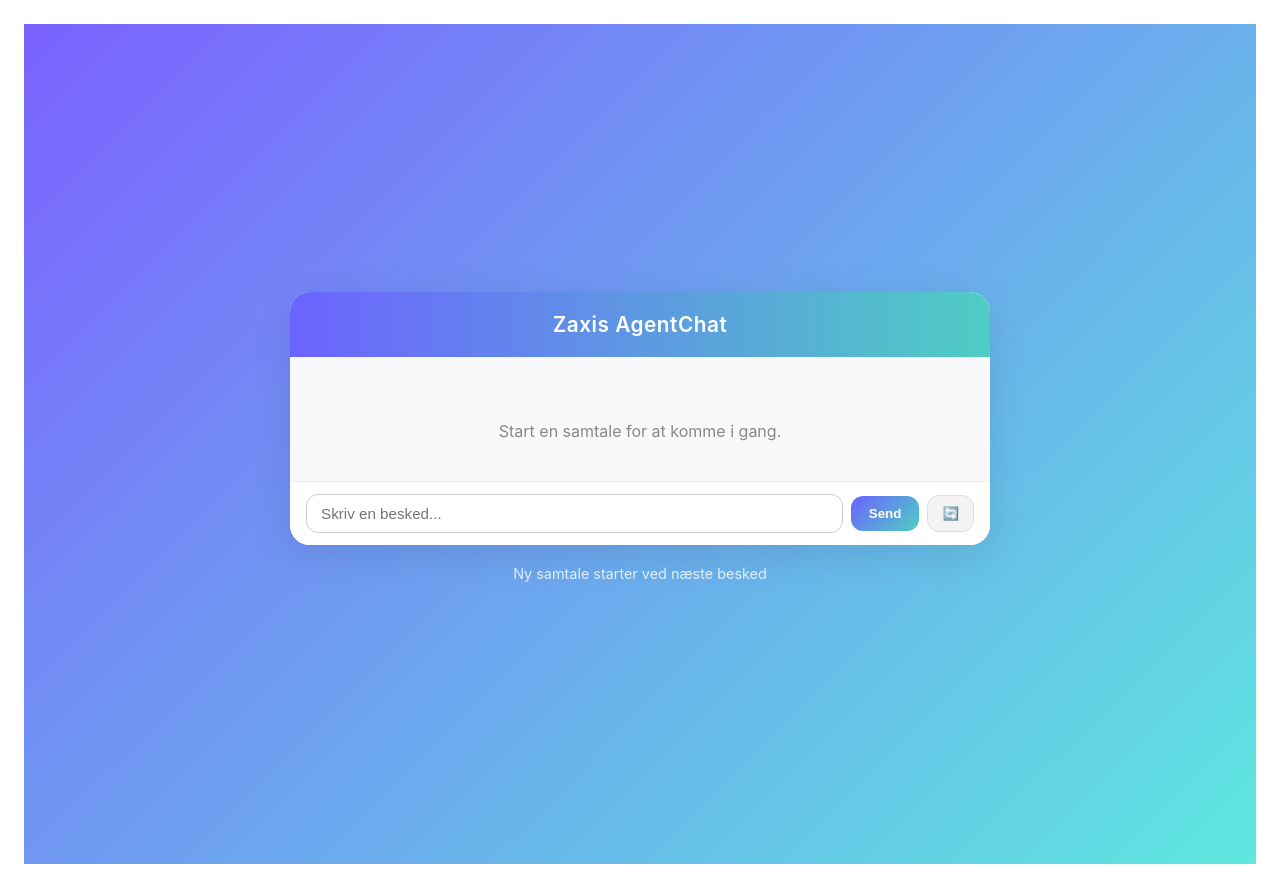
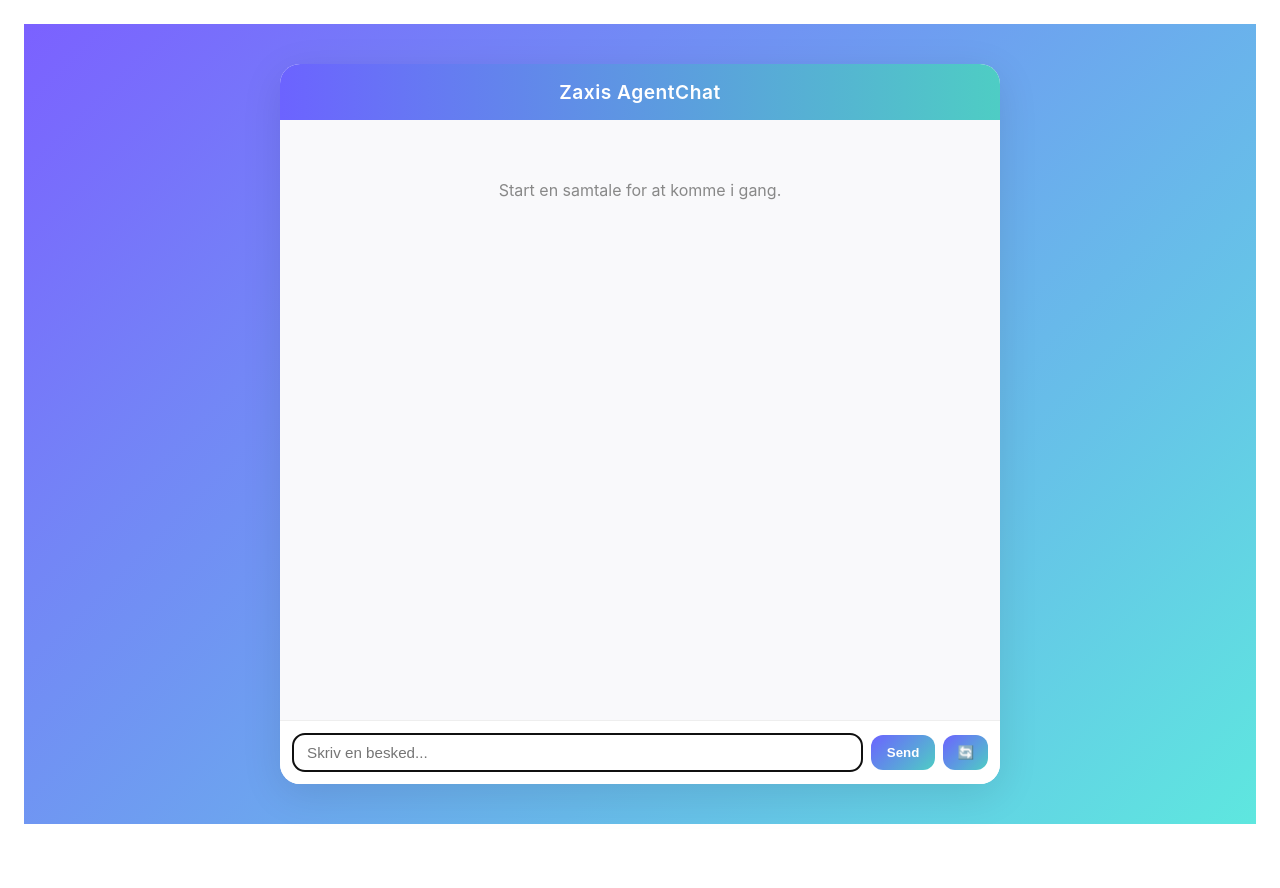
Before and after one commit to JacobHonore1/zaxis-agentchat, a Next.js app: page / in a window 1280 px wide. After the commit the page ends 848 px from the top, so only its background shows below. Built offline with nearby package versions, Linux system fonts and the light colour scheme.

Commit message:
Update page.tsx

```diff
--- a/app/page.tsx
+++ b/app/page.tsx
@@ -1,14 +1,26 @@
 'use client';
 
-import { useState, useEffect } from 'react';
+import { useState, useEffect, useRef } from 'react';
 
 export default function ChatPage() {
   const [messages, setMessages] = useState<{ role: string; content: string }[]>([]);
   const [input, setInput] = useState('');
   const [conversationId, setConversationId] = useState<string | null>(null);
   const [loading, setLoading] = useState(false);
+  const inputRef = useRef<HTMLInputElement | null>(null);
+  const chatEndRef = useRef<HTMLDivElement | null>(null);
 
-  // Hent tidligere conversation_id fra localStorage (hvis det findes)
+  // Fokus på inputfeltet ved indlæsning
+  useEffect(() => {
+    inputRef.current?.focus();
+  }, [loading]);
+
+  // Scroll til bund når nye beskeder tilføjes
+  useEffect(() => {
+    chatEndRef.current?.scrollIntoView({ behavior: 'smooth' });
+  }, [messages]);
+
+  // Hent tidligere conversation_id fra localStorage
   useEffect(() => {
     const storedId = localStorage.getItem('conversation_id');
     if (storedId) {
@@ -17,7 +29,6 @@ export default function ChatPage() {
     }
   }, []);
 
-  // Send besked til API
   const sendMessage = async () => {
     if (!input.trim() || loading) return;
 
@@ -43,7 +54,6 @@ export default function ChatPage() {
         setMessages((prev) => [...prev, botMessage]);
       }
 
-      // Gem nyt conversation_id hvis det er første besked
       if (data.conversation_id && !conversationId) {
         setConversationId(data.conversation_id);
         localStorage.setItem('conversation_id', data.conversation_id);
@@ -57,39 +67,51 @@ export default function ChatPage() {
       ]);
     } finally {
       setLoading(false);
+      inputRef.current?.focus();
     }
   };
 
-  // Nulstil samtale
   const resetConversation = () => {
     localStorage.removeItem('conversation_id');
     setConversationId(null);
     setMessages([]);
+    inputRef.current?.focus();
+  };
+
+  // Enkel formattering af AI-svar med Markdown-lignende visning
+  const renderFormattedContent = (text: string) => {
+    const lines = text.split('\n').filter((l) => l.trim() !== '');
+    return lines.map((line, i) => {
+      if (line.startsWith('###')) return <h3 key={i}>{line.replace('###', '').trim()}</h3>;
+      if (line.startsWith('**')) return <strong key={i}>{line.replace(/\*\*/g, '')}</strong>;
+      if (line.startsWith('- ')) return <li key={i}>{line.replace('- ', '').trim()}</li>;
+      return <p key={i}>{line}</p>;
+    });
   };
 
   return (
     <div
       style={{
+        minHeight: '100vh',
+        margin: 0,
+        padding: 0,
         display: 'flex',
-        flexDirection: 'column',
         alignItems: 'center',
         justifyContent: 'center',
-        minHeight: '100vh',
         background: 'linear-gradient(135deg, #7b61ff, #5ee7df)',
         fontFamily: 'Inter, sans-serif',
-        color: '#1a1a1a',
-        padding: '20px',
       }}
     >
       <div
         style={{
           width: '100%',
-          maxWidth: 700,
-          background: 'white',
-          borderRadius: 20,
-          boxShadow: '0 10px 40px rgba(0,0,0,0.1)',
+          maxWidth: 720,
+          height: '90vh',
           display: 'flex',
           flexDirection: 'column',
+          borderRadius: 20,
+          backgroundColor: 'white',
+          boxShadow: '0 10px 40px rgba(0,0,0,0.1)',
           overflow: 'hidden',
         }}
       >
@@ -97,11 +119,11 @@ export default function ChatPage() {
         <div
           style={{
             background: 'linear-gradient(90deg, #6C63FF, #4ECDC4)',
-            padding: '20px 24px',
+            padding: '16px',
             textAlign: 'center',
             color: 'white',
             fontWeight: 600,
-            fontSize: '1.3rem',
+            fontSize: '1.2rem',
             letterSpacing: '0.5px',
           }}
         >
@@ -112,10 +134,9 @@ export default function ChatPage() {
         <div
           style={{
             flex: 1,
-            padding: '24px',
-            height: 450,
+            padding: '20px',
             overflowY: 'auto',
-            backgroundColor: '#f9f9fb',
+            background: '#f9f9fb',
           }}
         >
           {messages.length === 0 ? (
@@ -134,7 +155,7 @@ export default function ChatPage() {
                 <div
                   style={{
                     display: 'inline-block',
-                    padding: '10px 14px',
+                    padding: '12px 16px',
                     borderRadius: 16,
                     background:
                       msg.role === 'user'
@@ -143,13 +164,63 @@ export default function ChatPage() {
                     color: msg.role === 'user' ? 'white' : '#333',
                     maxWidth: '80%',
                     wordBreak: 'break-word',
+                    textAlign: 'left',
                   }}
                 >
-                  {msg.content}
+                  {msg.role === 'assistant'
+                    ? renderFormattedContent(msg.content)
+                    : msg.content}
                 </div>
               </div>
             ))
           )}
+
+          {/* Tre dansende prikker ved loading */}
+          {loading && (
+            <div style={{ textAlign: 'left', margin: '10px 0 0 10px' }}>
+              <div className="dot-flashing" />
+              <style>
+                {`
+                .dot-flashing {
+                  position: relative;
+                  width: 12px;
+                  height: 12px;
+                  border-radius: 6px;
+                  background-color: #6C63FF;
+                  color: #6C63FF;
+                  animation: dot-flashing 1s infinite linear alternate;
+                  animation-delay: .5s;
+                }
+                .dot-flashing::before, .dot-flashing::after {
+                  content: '';
+                  display: inline-block;
+                  position: absolute;
+                  top: 0;
+                  width: 12px;
+                  height: 12px;
+                  border-radius: 6px;
+                  background-color: #6C63FF;
+                  color: #6C63FF;
+                }
+                .dot-flashing::before {
+                  left: -20px;
+                  animation: dot-flashing 1s infinite alternate;
+                  animation-delay: 0s;
+                }
+                .dot-flashing::after {
+                  left: 20px;
+                  animation: dot-flashing 1s infinite alternate;
+                  animation-delay: 1s;
+                }
+                @keyframes dot-flashing {
+                  0% { opacity: 0.2; }
+                  50%, 100% { opacity: 1; }
+                }
+              `}
+              </style>
+            </div>
+          )}
+          <div ref={chatEndRef} />
         </div>
 
         {/* Inputfelt + footer */}
@@ -157,13 +228,14 @@ export default function ChatPage() {
           style={{
             borderTop: '1px solid #eee',
             background: '#fff',
-            padding: '12px 16px',
+            padding: '12px 12px',
             display: 'flex',
             alignItems: 'center',
             gap: '8px',
           }}
         >
           <input
+            ref={inputRef}
             type="text"
             value={input}
             onChange={(e) => setInput(e.target.value)}
@@ -188,36 +260,33 @@ export default function ChatPage() {
               color: 'white',
               border: 'none',
               borderRadius: 12,
-              padding: '10px 18px',
+              padding: '10px 16px',
               fontWeight: 600,
               cursor: loading ? 'default' : 'pointer',
               transition: 'opacity 0.2s',
+              flexShrink: 0,
             }}
           >
-            {loading ? 'Sender…' : 'Send'}
+            {loading ? '...' : 'Send'}
           </button>
           <button
             onClick={resetConversation}
             title="Nulstil samtale"
             style={{
-              background: '#f4f4f4',
-              color: '#333',
-              border: '1px solid #ddd',
+              background: 'linear-gradient(135deg, #6C63FF, #4ECDC4)',
+              color: 'white',
+              border: 'none',
               borderRadius: 12,
               padding: '10px 14px',
-              fontWeight: 500,
+              fontWeight: 600,
               cursor: 'pointer',
-              transition: 'background 0.2s',
+              flexShrink: 0,
             }}
           >
             🔄
           </button>
         </div>
       </div>
-
-      <p style={{ color: 'white', marginTop: 20, fontSize: '0.9rem', opacity: 0.8 }}>
-        {conversationId ? `Samtale-ID: ${conversationId}` : 'Ny samtale starter ved næste besked'}
-      </p>
     </div>
   );
 }
```
